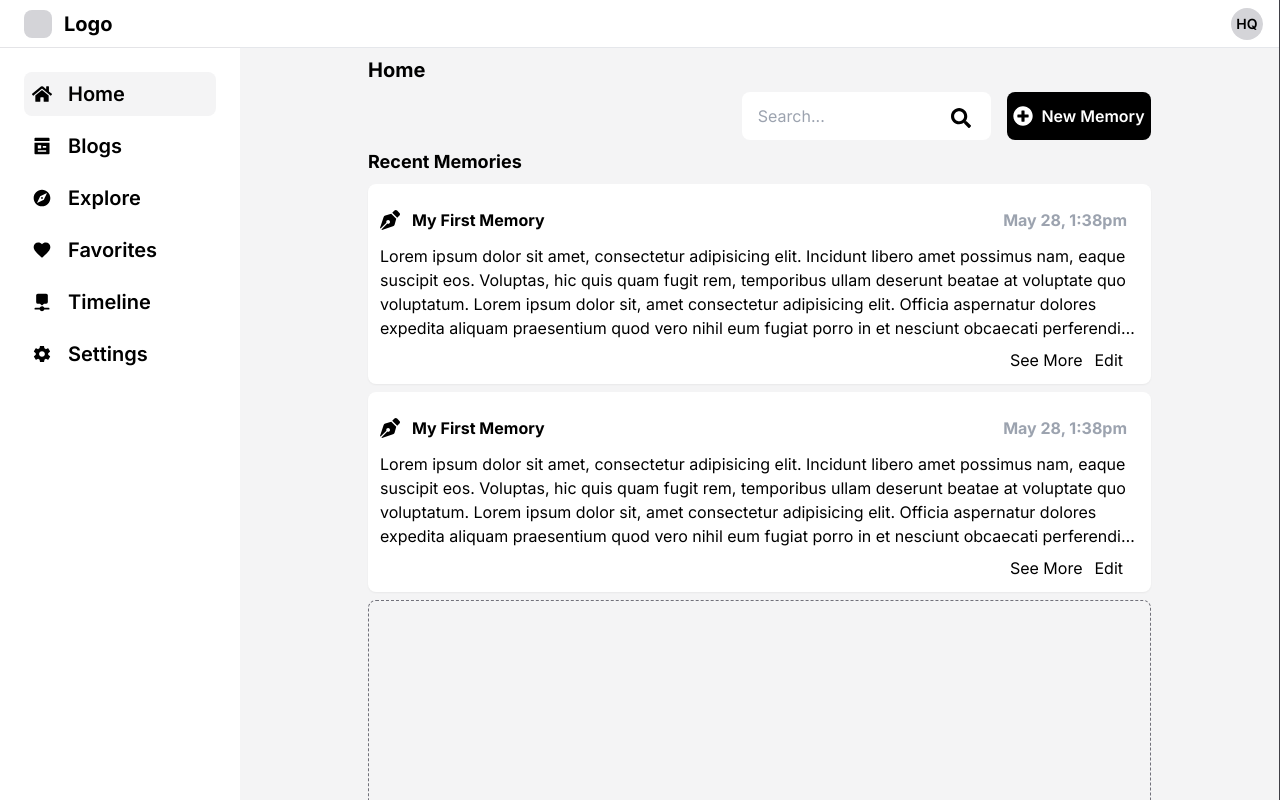
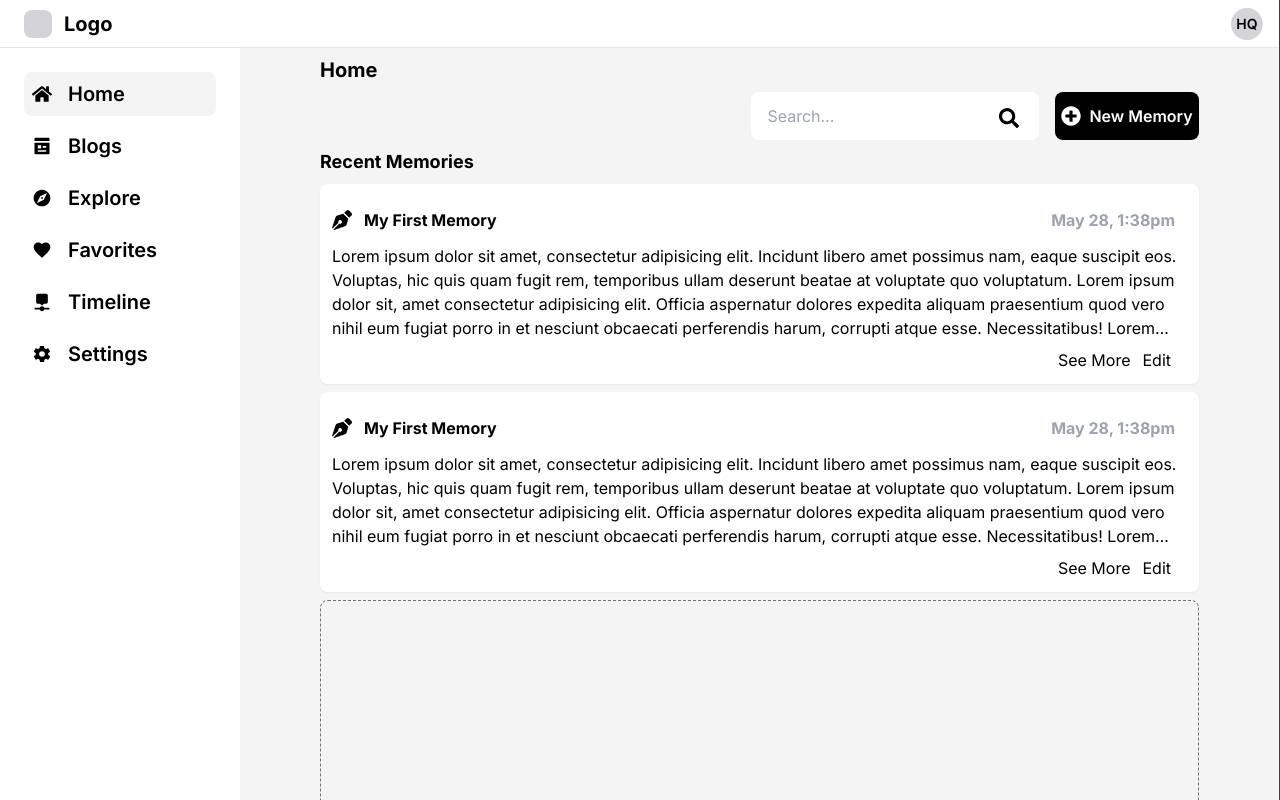
Before and after one commit to rahulpatil8020/journalit, a Next.js app: page / in a window 1280 px wide. Shown: the top 800 px of the page. Built offline with nearby package versions, Linux system fonts and the light colour scheme.

Commit message:
some ui changes in page wrapper

```diff
--- a/components/page-wrapper.tsx
+++ b/components/page-wrapper.tsx
@@ -2,7 +2,7 @@ import { ReactNode } from "react";
 
 export default function PageWrapper({ children }: { children: ReactNode }) {
   return (
-    <div className="flex flex-col pt-2 px-32 space-y-2 bg-zinc-100 flex-grow pb-4">
+    <div className="flex flex-col pt-2 lg:px-20 px-8 space-y-2 bg-zinc-100 flex-grow pb-4">
       {children}
     </div>
   );
```
